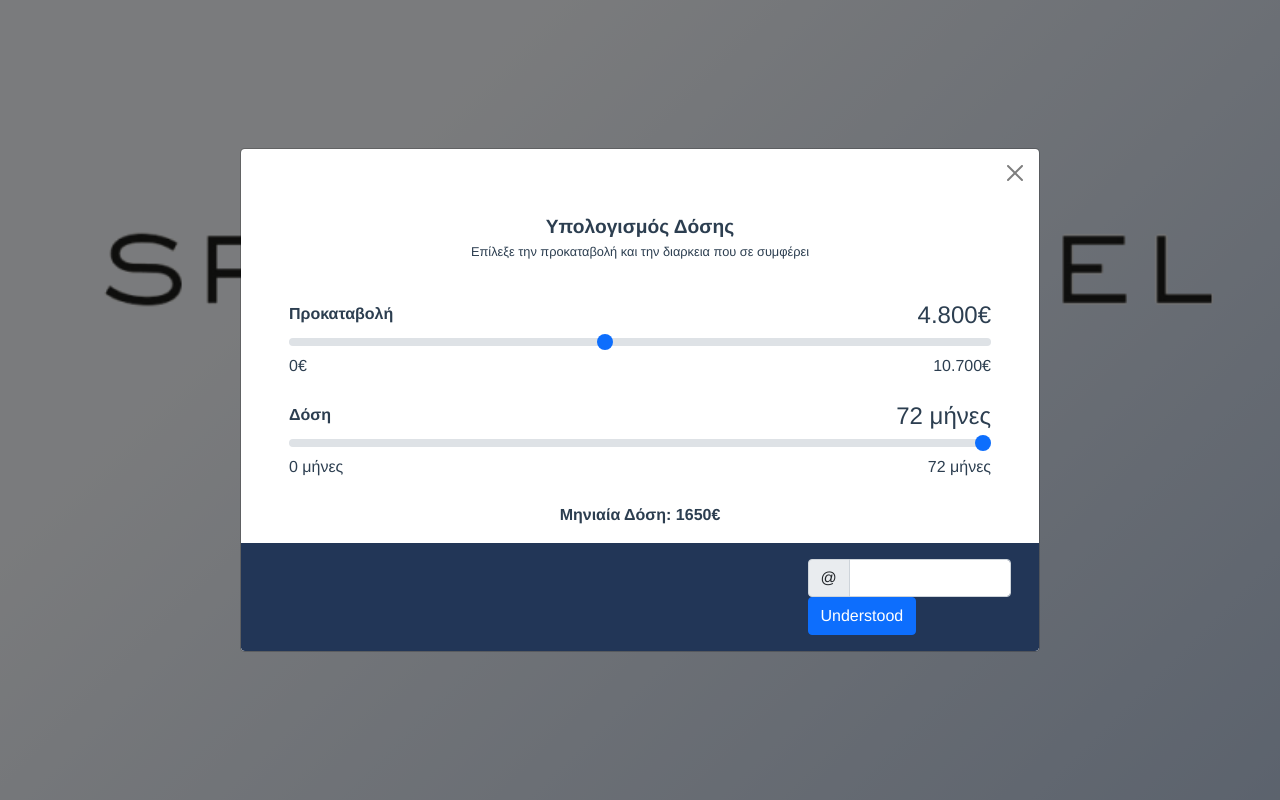
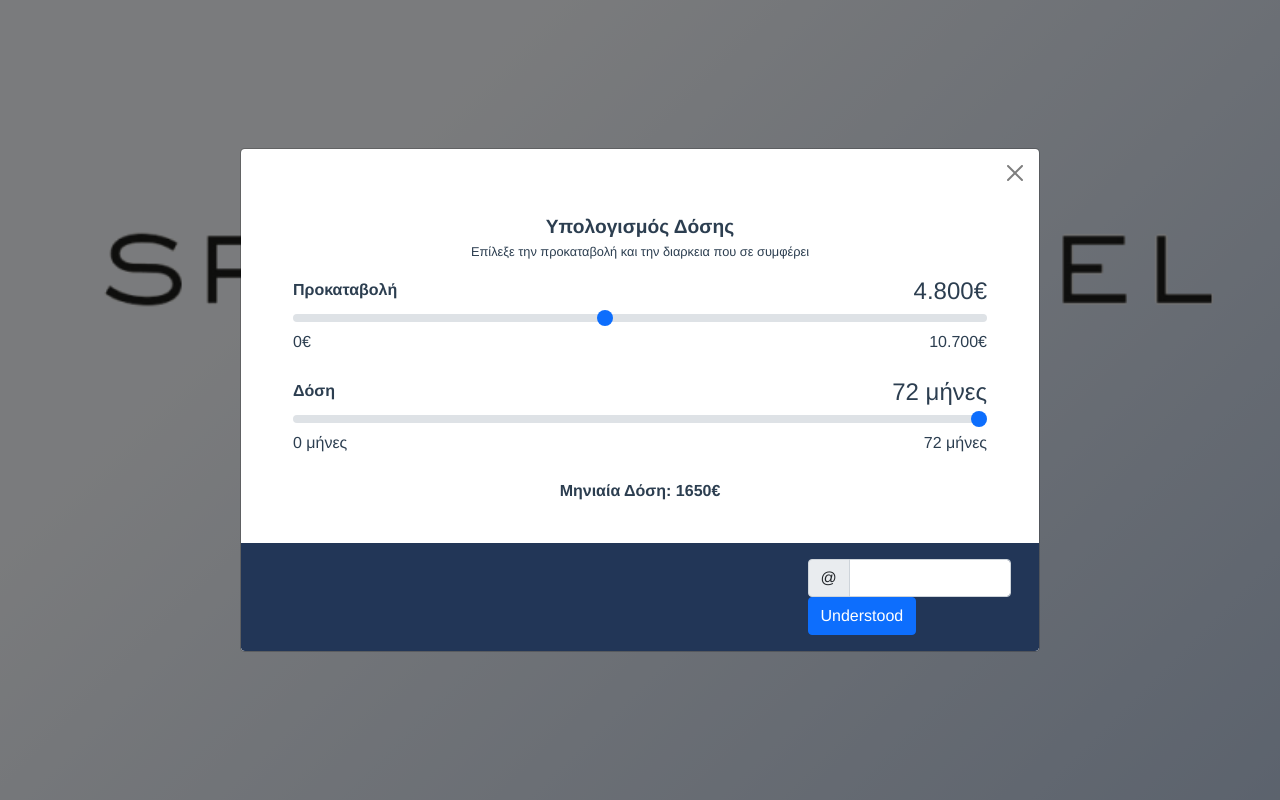
Before and after one commit to gtopsis/loan-calculator, a Vue app: page / in a window 1280 px wide. Built offline with nearby package versions, Linux system fonts and the light colour scheme.

Commit message:
fix: space issue on modal-body

```diff
--- a/src/components/LoanCalcModal.vue
+++ b/src/components/LoanCalcModal.vue
@@ -19,9 +19,9 @@
             aria-label="Close"
           ></button>
         </div>
-        <div class="modal-body px-sm-2 px-md-5">
-          <div class="container-fluid">
-            <div class="row mb-4">
+        <div class="modal-body">
+          <div class="container-fluid mb-4 px-2 px-md-5">
+            <div class="row">
               <div class="col-12">
                 <h5 class="modal-title text-center">
                   {{ modalTitle }}
```
